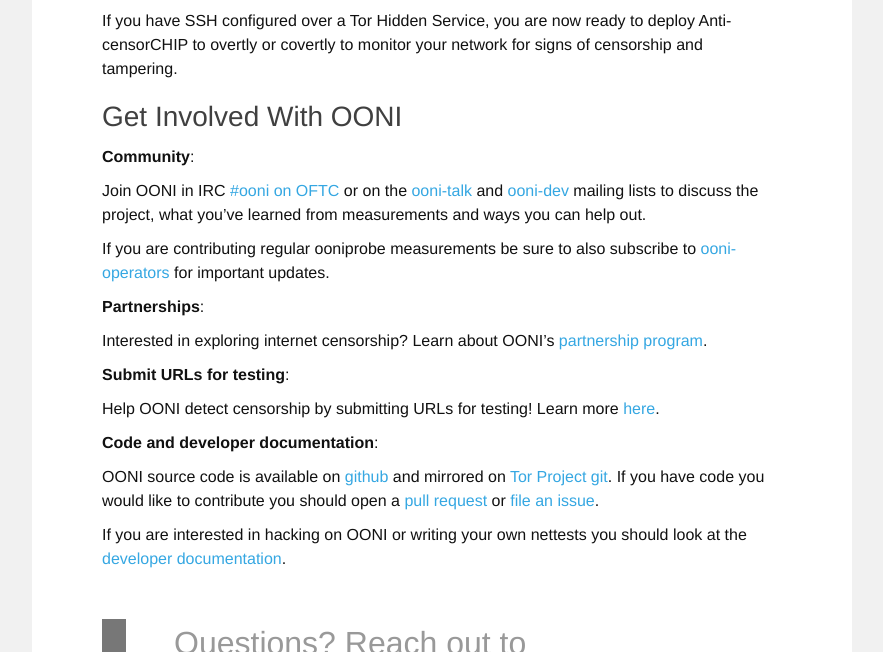
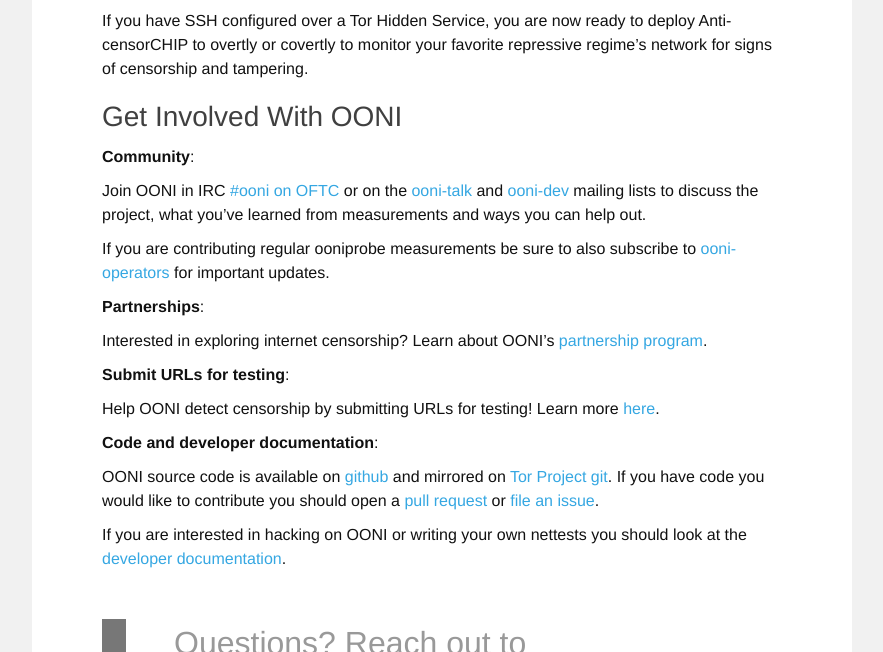
Before and after one commit to snehankekre/snehankekre.github.io, a Jekyll site: the page built from _posts/2017-06-30-anti-censorCHIP.md, in a window 1280 px wide and 900 px high, scrolled down 3159 px, cut to the strip 248-900 px from the top of the window. Shown: the whole strip, without its empty margins (198-1081 px from the left). Built offline with Jekyll 4.4.1, drawn with Linux system fonts in a browser that asks for light colours.

Commit message:
update: controversial update

```diff
--- a/_posts/2017-06-30-anti-censorCHIP.md
+++ b/_posts/2017-06-30-anti-censorCHIP.md
@@ -115,7 +115,7 @@
 
 ![alt text](https://raw.githubusercontent.com/snehankekre/snehankekre.github.io/master/images/running-ooniprobe.gif "Running ooniprobe")
 
-If you have SSH configured over a Tor Hidden Service, you are now ready to deploy Anti-censorCHIP to overtly or covertly to monitor your network for signs of censorship and tampering.
+If you have SSH configured over a Tor Hidden Service, you are now ready to deploy Anti-censorCHIP to overtly or covertly to monitor your favorite repressive regime's network for signs of censorship and tampering.
 
 ## Get Involved With OONI
 
```
